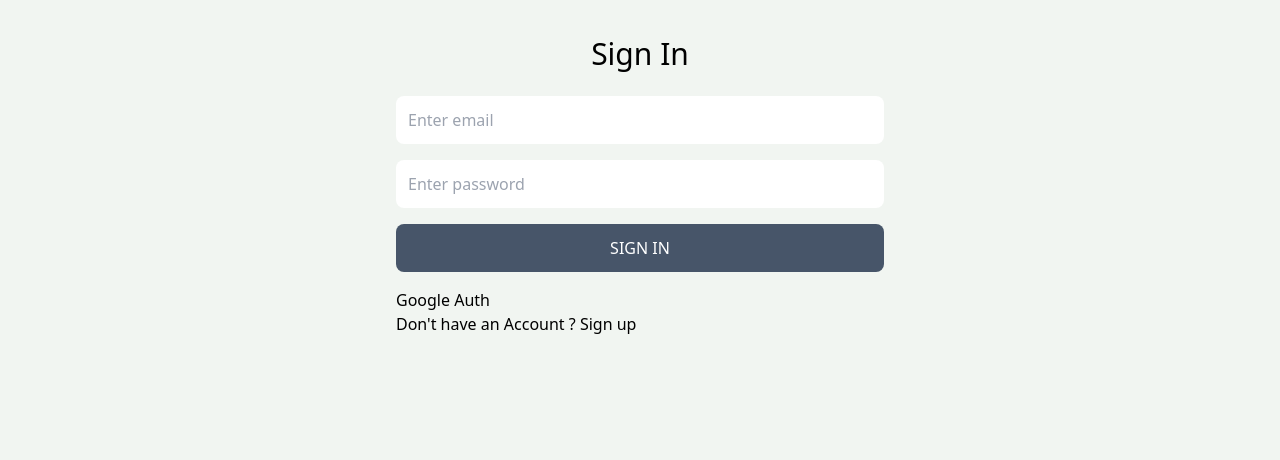
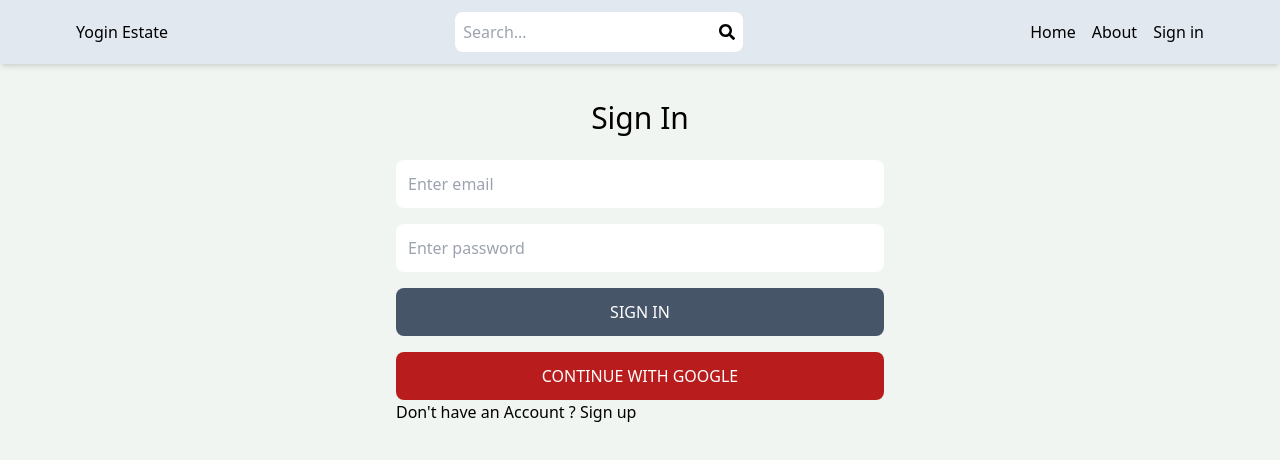
Before and after one commit to patilyogin96/mern-real-estate, a React (Vite) app in the folder client/: page /sign-in in a window 1280 px wide. Shown: the top 460 px of the page. Built offline with nearby package versions, Linux system fonts and the light colour scheme.

Commit message:
google auth login added-integration with backend left

```diff
--- a/client/src/App.jsx
+++ b/client/src/App.jsx
@@ -10,7 +10,7 @@ import AddProperty from "./pages/AddProperty";
 export default function App() {
   return (
     <BrowserRouter>
-      {/* <Header /> */}
+      <Header />
       <Routes>
         <Route path="/" element={<Home />} />
         <Route path="/about" element={<About />} />
--- /dev/null
+++ b/client/src/components/GoogleOauth/GoogleOauth.jsx
@@ -0,0 +1,32 @@
+import React from "react";
+import { app } from "../../firebase";
+import { GoogleAuthProvider, getAuth, signInWithPopup } from "firebase/auth";
+import { useDispatch } from "react-redux";
+
+const GoogleOauth = () => {
+  const handleGoogleAuthentication = async () => {
+    try {
+      const provider = new GoogleAuthProvider();
+      const auth = getAuth(app);
+      const result = await signInWithPopup(auth, provider);
+      console.log("GOOGLEAUTH" , result);
+    //   const apiAuthData = {
+    //     name: result?.user?.displayName,
+    //     email: result?.user?.email,
+    //     photo: result?.user?.photoURL,
+    //   };
+    } catch (error) {}
+  };
+
+  return (
+    <button
+      onClick={handleGoogleAuthentication}
+      type="button"
+      className="bg-red-700 text-white p-3 rounded-lg uppercase hover:opacity-95"
+    >
+      Continue with google
+    </button>
+  );
+};
+
+export default GoogleOauth;
--- a/client/src/components/Header/Header.jsx
+++ b/client/src/components/Header/Header.jsx
@@ -1,6 +1,7 @@
 import React from "react";
 import { Link } from "react-router-dom";
 import { FaSearch } from "react-icons/fa";
+import { GiHamburgerMenu } from "react-icons/gi";
 
 const Header = () => {
   return (
@@ -20,7 +21,7 @@ const Header = () => {
           </span>
         </div>
         <div>
-          <ul className="flex justify-between gap-4 ">
+          <ul className="hidden  md:flex justify-between gap-4 ">
             <li>
               {" "}
               <Link to="/">Home</Link>
@@ -33,6 +34,9 @@ const Header = () => {
               <Link to="sign-in ">Sign in</Link>
             </li>
           </ul>
+          <div className=" md:hidden">
+            <GiHamburgerMenu className="w-[20px] h-[20px]" />
+          </div>
         </div>
       </div>
     </header>
--- a/client/src/pages/SignIn.jsx
+++ b/client/src/pages/SignIn.jsx
@@ -1,5 +1,6 @@
 import React from "react";
 import { Link } from "react-router-dom";
+import GoogleOauth from "../components/GoogleOauth/GoogleOauth";
 
 const SignIn = () => {
   return (
@@ -19,7 +20,8 @@ const SignIn = () => {
         <button className="p-3 rounded-lg bg-slate-600 text-white  uppercase hover:opacity-95 disabled:opacity-75">
           Sign in
         </button>
-        <div>Google Auth</div>
+
+        <GoogleOauth />
       </form>
 
       <div>
```
